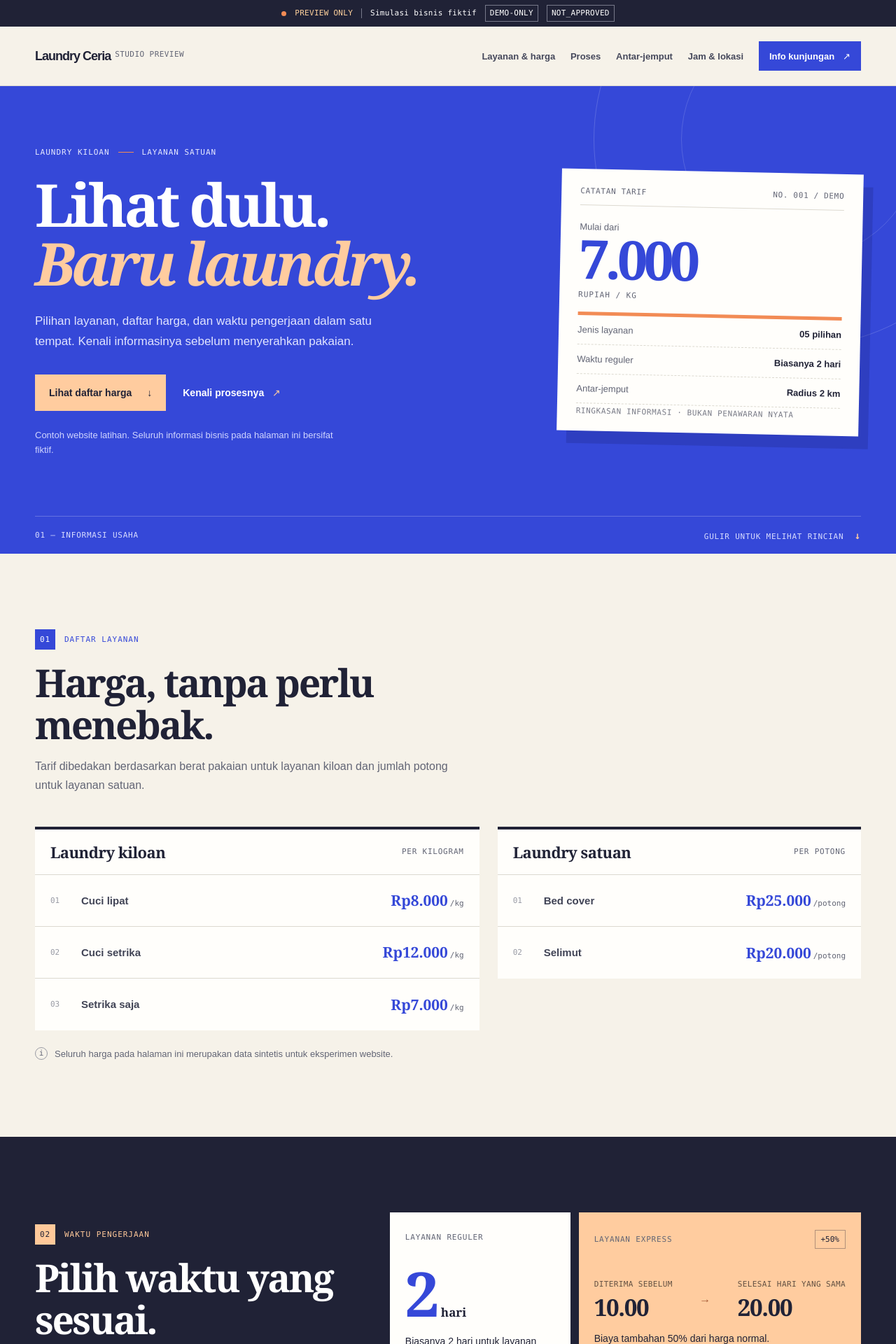
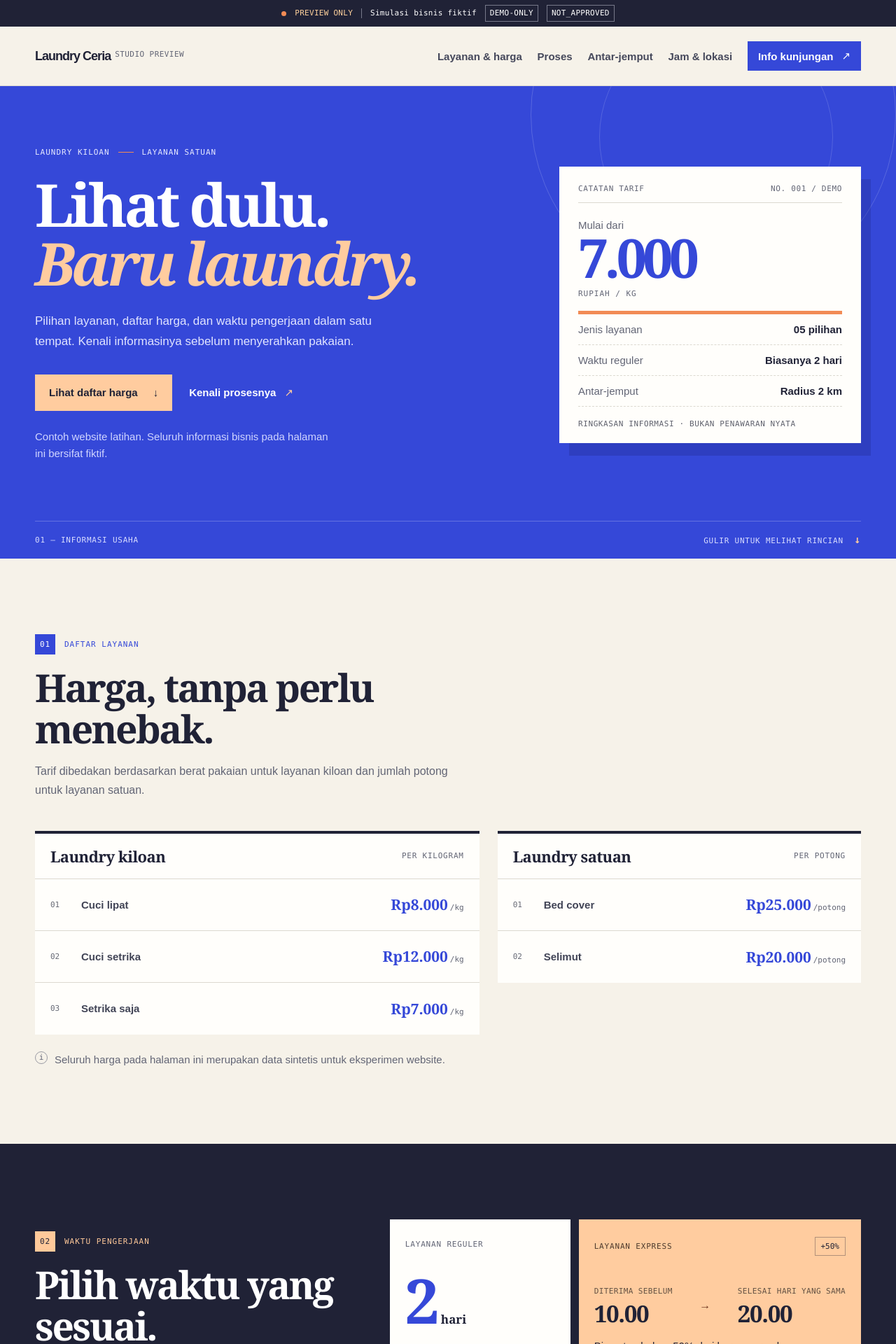
Before and after one commit to kannaryukkei/laundry-ceria-website, a React (Vite) app: page / in a window 1280 px wide. Shown: the top 1920 px of the page at 70% size. Built offline with nearby package versions, Linux system fonts and the light colour scheme.

Commit message:
fix(test-02): resolve overflow, text-size and contrast failures

```diff
--- a/src/styles.css
+++ b/src/styles.css
@@ -41,15 +41,15 @@ a:focus-visible, button:focus-visible { outline: 3px solid var(--orange); outlin
 .wordmark { display: inline-flex; align-items: center; gap: 10px; color: var(--ink); font-size: 18px; font-weight: 800; letter-spacing: -.055em; text-decoration: none; white-space: nowrap; }
 .wordmark small { align-self: flex-start; margin: 1px 0 0 -4px; color: var(--muted); font: 500 11px var(--mono); letter-spacing: .04em; }
 .main-nav { display: flex; align-items: center; gap: clamp(12px, 1.7vw, 25px); }
-.main-nav a { color: #45485B; font-size: 13px; font-weight: 600; text-decoration: none; transition: color .18s ease; }
+.main-nav a { color: #45485B; font-size: 15px; font-weight: 600; text-decoration: none; transition: color .18s ease; }
 .main-nav a:hover { color: var(--blue); }
 .main-nav .nav-cta { display: inline-flex; min-height: 42px; align-items: center; gap: 12px; padding: 0 15px; color: white; background: var(--blue); }
 .main-nav .nav-cta:hover { color: white; background: var(--blue-dark); }
 .menu-toggle { display: none; }
 
 .hero { position: relative; overflow: hidden; padding: 88px 0 0; color: white; background: var(--blue); }
-.hero::before { position: absolute; top: -220px; right: -160px; width: 590px; height: 590px; border: 1px solid rgba(255,255,255,.17); border-radius: 50%; content: ''; }
-.hero::after { position: absolute; top: -95px; right: -35px; width: 340px; height: 340px; border: 1px solid rgba(255,255,255,.15); border-radius: 50%; content: ''; }
+.hero::before { position: absolute; top: -220px; right: 0; width: min(42vw, 520px); height: min(42vw, 520px); border: 1px solid rgba(255,255,255,.17); border-radius: 50%; content: ''; }
+.hero::after { position: absolute; top: -95px; right: 7%; width: min(26vw, 340px); height: min(26vw, 340px); border: 1px solid rgba(255,255,255,.15); border-radius: 50%; content: ''; }
 .hero-layout { position: relative; z-index: 1; display: grid; grid-template-columns: minmax(0, 1.08fr) minmax(340px, .72fr); align-items: center; gap: clamp(50px, 8vw, 120px); padding-bottom: 84px; }
 .hero-copy { max-width: 650px; }
 .eyebrow { display: flex; align-items: center; gap: 12px; margin: 0 0 26px; color: #E7E9FF; font: 500 11px var(--mono); letter-spacing: .09em; }
@@ -58,25 +58,25 @@ a:focus-visible, button:focus-visible { outline: 3px solid var(--orange); outlin
 .hero h1 em { color: #FFCC9F; font-weight: 600; }
 .hero-description { max-width: 490px; margin: 27px 0 0; color: #E1E4FF; font-size: 17px; line-height: 1.72; }
 .hero-actions { display: flex; align-items: center; flex-wrap: wrap; gap: 24px; margin-top: 32px; }
-.button { min-height: 52px; display: inline-flex; align-items: center; justify-content: center; gap: 22px; padding: 0 20px; font-size: 14px; font-weight: 700; text-decoration: none; }
+.button { min-height: 52px; display: inline-flex; align-items: center; justify-content: center; gap: 22px; padding: 0 20px; font-size: 15px; font-weight: 700; text-decoration: none; }
 .button-primary { color: var(--ink); background: #FFCC9F; transition: background .18s ease, transform .18s ease; }
 .button-primary:hover { background: #FFDDBF; transform: translateY(-2px); }
-.quiet-link { color: white; font-size: 14px; font-weight: 600; text-decoration: none; }
+.quiet-link { color: white; font-size: 15px; font-weight: 600; text-decoration: none; }
 .quiet-link span { margin-left: 8px; color: #FFCC9F; }
-.hero-footnote { max-width: 430px; margin: 25px 0 0; color: #D0D5FF; font-size: 13px; line-height: 1.6; }
-.hero-side { position: relative; padding: 25px 27px 21px; color: var(--ink); background: var(--white); box-shadow: 14px 18px 0 rgba(26,34,120,.25); transform: rotate(1.2deg); }
+.hero-footnote { max-width: 430px; margin: 25px 0 0; color: #D0D5FF; font-size: 15px; line-height: 1.6; }
+.hero-side { position: relative; padding: 25px 27px 21px; color: var(--ink); background: var(--white); box-shadow: 14px 18px 0 rgba(26,34,120,.25); }
 .hero-side-top { display: flex; justify-content: space-between; gap: 12px; padding-bottom: 13px; border-bottom: 1px solid var(--line); color: var(--muted); font: 500 11px var(--mono); letter-spacing: .06em; }
 .hero-price { display: flex; flex-direction: column; align-items: flex-start; padding: 23px 0 18px; }
-.hero-price > span { color: var(--muted); font-size: 13px; }
+.hero-price > span { color: var(--muted); font-size: 15px; }
 .hero-price strong { color: var(--blue); font: 700 clamp(56px, 6vw, 80px)/1 var(--display); letter-spacing: -.07em; }
 .hero-price small { margin-top: 6px; color: var(--muted); font: 500 11px var(--mono); letter-spacing: .09em; }
 .hero-side-rule { height: 5px; background: var(--orange); }
-.hero-side-row { display: flex; justify-content: space-between; gap: 12px; padding: 13px 0; border-bottom: 1px dashed var(--line); font-size: 13px; }
+.hero-side-row { display: flex; justify-content: space-between; gap: 12px; padding: 13px 0; border-bottom: 1px dashed var(--line); font-size: 15px; }
 .hero-side-row span { color: var(--muted); }
 .hero-side-row b { font-weight: 700; text-align: right; }
-.hero-side-caption { margin: 18px 0 0; color: #797B87; font: 500 11px var(--mono); letter-spacing: .055em; }
+.hero-side-caption { display: block; margin: 18px 0 0; color: #5F616D; font: 500 11px var(--mono); letter-spacing: .055em; }
 .hero-bottom { position: relative; z-index: 1; min-height: 54px; display: flex; align-items: center; justify-content: space-between; gap: 20px; border-top: 1px solid rgba(255,255,255,.23); color: #D9DDFF; font: 500 11px var(--mono); letter-spacing: .07em; }
-.hero-bottom b { margin-left: 8px; color: #FFCC9F; font-size: 14px; }
+.hero-bottom b { margin-left: 8px; color: #FFCC9F; font-size: 15px; }
 
 .section { padding: 108px 0; }
 .section-heading { max-width: 680px; margin-bottom: 45px; }
@@ -92,11 +92,11 @@ a:focus-visible, button:focus-visible { outline: 3px solid var(--orange); outlin
 .price-table-heading > span { color: var(--muted); font: 500 11px var(--mono); letter-spacing: .07em; text-align: right; }
 .price-line { min-height: 74px; display: grid; grid-template-columns: 32px minmax(0, 1fr) auto; align-items: center; gap: 12px; padding: 12px 22px; border-bottom: 1px solid var(--line); }
 .price-line:last-child { border-bottom: 0; }
-.price-line-index { color: #999BA5; font: 500 11px var(--mono); }
+.price-line-index { color: #686B77; font: 500 11px var(--mono); }
 .price-line-name { min-width: 0; color: #414456; font-size: 15px; font-weight: 600; }
 .price-line strong { color: var(--blue); font: 700 21px var(--display); font-variant-numeric: tabular-nums; text-align: right; white-space: nowrap; }
 .price-line small { margin-left: 3px; color: var(--muted); font: 500 11px var(--mono); }
-.section-footnote { display: flex; align-items: flex-start; gap: 10px; margin: 24px 0 0; color: var(--muted); font-size: 13px; line-height: 1.6; }
+.section-footnote { display: flex; align-items: flex-start; gap: 10px; margin: 24px 0 0; color: var(--muted); font-size: 15px; line-height: 1.6; }
 .section-footnote span { width: 18px; height: 18px; display: grid; flex: 0 0 18px; place-items: center; border: 1px solid #9A9BA4; border-radius: 50%; font: 500 11px var(--mono); }
 
 .turnaround-section { color: white; background: var(--ink); }
@@ -110,10 +110,11 @@ a:focus-visible, button:focus-visible { outline: 3px solid var(--orange); outlin
 .turnaround-card { position: relative; min-width: 0; min-height: 270px; padding: 25px 22px 48px; }
 .regular-card { color: var(--ink); background: var(--white); }
 .express-card { color: var(--ink); background: #FFCC9F; }
+.express-card .card-kicker { color: #4D3A2D; }
 .card-kicker { color: var(--muted); font: 500 11px var(--mono); letter-spacing: .075em; }
 .large-duration { display: flex; align-items: baseline; gap: 8px; margin-top: 33px; color: var(--blue); font: 700 88px/.9 var(--display); letter-spacing: -.07em; }
 .large-duration small { color: var(--ink); font: 600 17px var(--display); letter-spacing: 0; }
-.turnaround-card p { margin: 17px 0 0; font-size: 14px; line-height: 1.6; }
+.turnaround-card p { margin: 17px 0 0; font-size: 15px; line-height: 1.6; }
 .card-index { position: absolute; bottom: 20px; left: 22px; color: #777987; font: 500 11px var(--mono); letter-spacing: .06em; }
 .express-card-head { display: flex; align-items: center; justify-content: space-between; gap: 10px; }
 .express-card-head > b { padding: 6px 8px; border: 1px solid rgba(32,34,54,.35); font: 500 11px var(--mono); }
@@ -121,9 +122,9 @@ a:focus-visible, button:focus-visible { outline: 3px solid var(--orange); outlin
 .express-time-row > div { min-width: 0; display: flex; flex-direction: column; gap: 8px; }
 .express-time-row > div > span { color: #625143; font: 500 11px/1.4 var(--mono); letter-spacing: .035em; }
 .express-time-row strong { color: var(--ink); font: 700 clamp(25px, 2.6vw, 35px)/1 var(--display); letter-spacing: -.04em; }
-.express-time-row > i { color: #A45A35; font-style: normal; }
+.express-time-row > i { color: #6A341D; font-style: normal; }
 .express-card p { max-width: 270px; }
-.turnaround-note { grid-column: 2; margin: -35px 0 0; color: #BFC1CC; font-size: 13px; line-height: 1.6; }
+.turnaround-note { grid-column: 2; margin: -35px 0 0; color: #BFC1CC; font-size: 15px; line-height: 1.6; }
 
 .process-section { background: #FFFEFB; }
 .process-list { display: grid; grid-template-columns: repeat(3, minmax(0, 1fr)); margin: 0; padding: 0; border-top: 1px solid var(--line); list-style: none; }
@@ -132,18 +133,18 @@ a:focus-visible, button:focus-visible { outline: 3px solid var(--orange); outlin
 .process-step:nth-child(3n + 2), .process-step:nth-child(3n + 3) { padding-left: 20px; }
 .process-number { color: var(--blue); font: 700 26px var(--display); }
 .process-step h3 { margin: 3px 0 9px; color: var(--ink); font-size: 16px; line-height: 1.4; }
-.process-step p { margin: 0; color: var(--muted); font-size: 14px; line-height: 1.65; }
-.process-mark { color: #A6A7AF; font-size: 15px; }
+.process-step p { margin: 0; color: var(--muted); font-size: 15px; line-height: 1.65; }
+.process-mark { color: #5C5F6C; font-size: 15px; }
 .wrap-note { display: flex; align-items: center; gap: 14px; margin-top: 25px; padding: 16px 19px; color: var(--ink); background: #F6E5D8; }
 .wrap-note-symbol { width: 25px; height: 25px; display: grid; flex: 0 0 25px; place-items: center; border-radius: 50%; color: white; background: #A94F28; font-size: 16px; }
-.wrap-note p { margin: 0; font-size: 14px; font-weight: 600; }
+.wrap-note p { margin: 0; font-size: 15px; font-weight: 600; }
 
 .pickup-section { background: #E5E8FF; }
 .pickup-layout { display: grid; grid-template-columns: .9fr 1.1fr; gap: 70px; align-items: center; }
 .pickup-section .section-heading { margin-bottom: 0; }
 .radius-display { width: 128px; height: 128px; display: grid; grid-template-columns: auto auto; grid-template-rows: 1fr auto; align-content: center; justify-content: center; align-items: end; margin-top: 30px; border: 1px solid #929BE7; border-radius: 50%; color: var(--blue); }
 .radius-display strong { font: 700 65px/.85 var(--display); letter-spacing: -.07em; }
-.radius-display > span { padding: 0 0 4px 4px; font: 500 13px var(--mono); }
+.radius-display > span { padding: 0 0 4px 4px; font: 500 15px var(--mono); }
 .radius-display > small { grid-column: 1 / -1; margin-top: 10px; color: #555E9B; font: 500 11px var(--mono); letter-spacing: .05em; }
 .pickup-rules { min-width: 0; }
 .pickup-rule { min-height: 132px; display: flex; align-items: center; justify-content: space-between; gap: 20px; padding: 25px 28px; background: var(--white); }
@@ -155,7 +156,7 @@ a:focus-visible, button:focus-visible { outline: 3px solid var(--orange); outlin
 .pickup-free { color: white; background: var(--blue); }
 .pickup-free > div > span { color: #D9DEFF; }
 .pickup-free > div > strong, .pickup-free > b { color: white; }
-.pickup-clarification { margin: 17px 0 0; color: #505680; font-size: 13px; line-height: 1.65; }
+.pickup-clarification { margin: 17px 0 0; color: #505680; font-size: 15px; line-height: 1.65; }
 
 .location-section { background: var(--paper); }
 .location-grid { display: grid; grid-template-columns: 1fr 1fr; gap: 22px; }
@@ -163,20 +164,20 @@ a:focus-visible, button:focus-visible { outline: 3px solid var(--orange); outlin
 .sheet-top { display: flex; align-items: center; justify-content: space-between; gap: 15px; padding-bottom: 19px; border-bottom: 2px solid var(--ink); }
 .sheet-top h3 { margin: 0; font: 700 24px var(--display); }
 .sheet-top span { color: var(--muted); font: 500 11px var(--mono); letter-spacing: .08em; }
-.hours-line { min-height: 45px; display: flex; align-items: center; justify-content: space-between; gap: 15px; border-bottom: 1px solid var(--line); color: #505263; font-size: 14px; }
+.hours-line { min-height: 45px; display: flex; align-items: center; justify-content: space-between; gap: 15px; border-bottom: 1px solid var(--line); color: #505263; font-size: 15px; }
 .hours-line:last-child { border-bottom: 0; }
-.hours-line strong { color: var(--ink); font-size: 14px; font-variant-numeric: tabular-nums; white-space: nowrap; }
+.hours-line strong { color: var(--ink); font-size: 15px; font-variant-numeric: tabular-nums; white-space: nowrap; }
 .address-sheet { position: relative; overflow: hidden; background: #F1E6D9; }
-.address-sheet::after { position: absolute; right: -45px; bottom: -60px; width: 240px; height: 240px; border: 1px solid rgba(169,79,40,.22); border-radius: 50%; box-shadow: 0 0 0 24px rgba(169,79,40,.045), 0 0 0 48px rgba(169,79,40,.035); content: ''; }
+.address-sheet::after { position: absolute; right: 0; bottom: -60px; width: min(45vw, 240px); height: min(45vw, 240px); border: 1px solid rgba(169,79,40,.22); border-radius: 50%; box-shadow: 0 0 0 24px rgba(169,79,40,.045), 0 0 0 48px rgba(169,79,40,.035); content: ''; }
 .address-warning { display: inline-block; padding: 7px 9px; border: 1px solid #A94F28; color: #873E20; font: 500 11px var(--mono); letter-spacing: .04em; }
-.address-label { margin: 39px 0 12px; color: #79533E; font: 500 11px var(--mono); letter-spacing: .08em; }
+.address-label { display: block; margin: 39px 0 12px; color: #79533E; font: 500 11px var(--mono); letter-spacing: .08em; }
 .address-sheet h3 { position: relative; z-index: 1; margin: 0; color: var(--ink); font: 700 clamp(30px, 3vw, 40px)/1.13 var(--display); letter-spacing: -.035em; }
-.address-sheet > p:last-of-type { position: relative; z-index: 1; max-width: 390px; margin: 19px 0 0; color: #675A50; font-size: 14px; line-height: 1.65; }
+.address-sheet > p:last-of-type { position: relative; z-index: 1; max-width: 390px; margin: 19px 0 0; color: #675A50; font-size: 15px; line-height: 1.65; }
 .address-reference { position: absolute; z-index: 1; bottom: 24px; left: 28px; color: #79533E; font: 500 11px var(--mono); letter-spacing: .06em; }
 
 .contact-section { color: white; background: var(--blue); }
 .contact-layout { display: grid; grid-template-columns: .9fr 1.1fr; gap: 75px; align-items: start; }
-.contact-overline { margin: 0 0 20px; color: #FFCC9F; font: 500 11px var(--mono); letter-spacing: .09em; }
+.contact-overline { display: block; margin: 0 0 20px; color: #FFCC9F; font: 500 11px var(--mono); letter-spacing: .09em; }
 .contact-intro h2 { margin: 0; color: white; font: 700 clamp(38px, 4.1vw, 56px)/1.1 var(--display); letter-spacing: -.045em; }
 .contact-intro h2 em { color: #FFCC9F; }
 .contact-intro > p:last-child { max-width: 430px; margin: 20px 0 0; color: #E0E4FF; font-size: 15px; line-height: 1.7; }
@@ -184,17 +185,17 @@ a:focus-visible, button:focus-visible { outline: 3px solid var(--orange); outlin
 .contact-option { position: relative; min-height: 190px; padding: 23px 0; border-bottom: 1px solid rgba(255,255,255,.3); }
 .contact-option-number { color: #FFCC9F; font: 500 11px var(--mono); }
 .contact-option h3 { margin: 14px 0 7px; color: white; font: 600 22px var(--display); }
-.contact-option p { max-width: 470px; margin: 0; color: #E0E4FF; font-size: 14px; line-height: 1.6; }
-.contact-option > a { display: inline-flex; gap: 12px; margin-top: 15px; color: #FFCC9F; font-size: 13px; font-weight: 700; text-decoration: none; }
-.contact-disabled { opacity: .92; }
+.contact-option p { max-width: 470px; margin: 0; color: #E0E4FF; font-size: 15px; line-height: 1.6; }
+.contact-option > a { display: inline-flex; gap: 12px; margin-top: 15px; color: #FFCC9F; font-size: 15px; font-weight: 700; text-decoration: none; }
+.contact-disabled { opacity: 1; }
 .disabled-status { display: inline-block; margin-top: 15px; padding: 7px 9px; border: 1px solid rgba(255,255,255,.5); color: white; font: 500 11px var(--mono); letter-spacing: .04em; }
 
 .site-footer { color: white; background: var(--ink); }
 .footer-main { min-height: 118px; display: grid; grid-template-columns: auto 1fr auto; align-items: center; gap: 30px; }
 .footer-wordmark { color: white; font: 700 21px var(--display); text-decoration: none; }
 .footer-wordmark span { margin-left: 4px; color: #FFCC9F; font: 500 11px var(--mono); }
-.footer-main p { margin: 0; color: #C6C7D0; font-size: 13px; }
-.footer-top { color: white; font-size: 13px; font-weight: 600; text-decoration: none; }
+.footer-main p { margin: 0; color: #C6C7D0; font-size: 15px; }
+.footer-top { color: white; font-size: 15px; font-weight: 600; text-decoration: none; }
 .footer-status { padding: 14px 0; border-top: 1px solid #4B4D5C; }
 .footer-status > div { display: flex; justify-content: space-between; flex-wrap: wrap; gap: 10px; color: #D0D1D9; font: 500 11px var(--mono); letter-spacing: .055em; }
 .footer-status strong { color: #FFCC9F; font-weight: 500; }
@@ -227,7 +228,7 @@ a:focus-visible, button:focus-visible { outline: 3px solid var(--orange); outlin
   .menu-toggle span { width: 17px; height: 2px; background: var(--ink); }
   .main-nav { position: absolute; top: 100%; right: 0; left: 0; display: none; flex-direction: column; align-items: stretch; gap: 0; padding: 8px var(--gutter) 18px; border-bottom: 1px solid var(--line); background: var(--paper); }
   .main-nav.is-open { display: flex; }
-  .main-nav a { padding: 14px 0; border-bottom: 1px solid var(--line); font-size: 14px; }
+  .main-nav a { padding: 14px 0; border-bottom: 1px solid var(--line); font-size: 15px; }
   .main-nav .nav-cta { justify-content: space-between; margin-top: 12px; padding: 13px 15px; border-bottom: 0; }
   .hero { padding-top: 57px; }
   .hero-layout { grid-template-columns: 1fr; gap: 42px; padding-bottom: 54px; }
@@ -235,9 +236,9 @@ a:focus-visible, button:focus-visible { outline: 3px solid var(--orange); outlin
   .hero h1 { font-size: clamp(54px, 12vw, 72px); }
   .hero-description { max-width: 520px; margin-top: 20px; font-size: 16px; }
   .hero-actions { gap: 18px; margin-top: 25px; }
-  .button { min-height: 50px; padding-inline: 16px; font-size: 13px; }
-  .hero-footnote { margin-top: 18px; font-size: 13px; }
-  .hero-side { max-width: 470px; margin-inline: auto; transform: rotate(.5deg); }
+  .button { min-height: 50px; padding-inline: 16px; font-size: 15px; }
+  .hero-footnote { margin-top: 18px; font-size: 15px; }
+  .hero-side { max-width: 470px; margin-inline: auto; }
   .hero-price strong { font-size: 72px; }
   .hero-bottom { min-height: 49px; flex-direction: column; align-items: flex-start; justify-content: center; gap: 8px; padding: 12px 0; font-size: 11px; }
   .section { padding: 76px 0; }
@@ -248,7 +249,7 @@ a:focus-visible, button:focus-visible { outline: 3px solid var(--orange); outlin
   .price-table-heading { min-height: 59px; padding-inline: 17px; }
   .price-table-heading h3 { font-size: 20px; }
   .price-line { min-height: 67px; grid-template-columns: 26px minmax(0, 1fr) auto; gap: 8px; padding-inline: 16px; }
-  .price-line-name { font-size: 14px; }
+  .price-line-name { font-size: 15px; }
   .price-line strong { font-size: 19px; }
   .price-line small { font-size: 11px; }
   .turnaround-layout { grid-template-columns: 1fr; gap: 25px; }
@@ -257,41 +258,41 @@ a:focus-visible, button:focus-visible { outline: 3px solid var(--orange); outlin
   .large-duration { margin-top: 20px; font-size: 75px; }
   .express-time-row { max-width: 390px; margin-top: 27px; }
   .express-time-row strong { font-size: 31px; }
-  .turnaround-note { grid-column: 1; margin: 0; font-size: 13px; }
+  .turnaround-note { grid-column: 1; margin: 0; font-size: 15px; }
   .process-list { grid-template-columns: 1fr; }
   .process-step { min-height: 126px; grid-template-columns: 38px minmax(0, 1fr) 18px; gap: 11px; padding: 20px 0; border-right: 0 !important; }
   .process-step:nth-child(3n + 2), .process-step:nth-child(3n + 3), .process-step:nth-child(even) { padding-left: 0; }
   .process-number { font-size: 24px; }
   .process-step h3 { margin-top: 1px; font-size: 15px; }
-  .process-step p { font-size: 14px; }
+  .process-step p { font-size: 15px; }
   .wrap-note { margin-top: 18px; padding: 14px; }
-  .wrap-note p { font-size: 13px; line-height: 1.55; }
+  .wrap-note p { font-size: 15px; line-height: 1.55; }
   .pickup-layout { grid-template-columns: 1fr; gap: 30px; }
   .radius-display { width: 108px; height: 108px; margin-top: 22px; }
   .radius-display strong { font-size: 55px; }
   .pickup-rule { min-height: 112px; gap: 12px; padding: 20px 17px; }
   .pickup-rule > div > strong { font-size: 18px; }
   .pickup-rule > b { font-size: 19px; }
-  .pickup-clarification { font-size: 13px; }
+  .pickup-clarification { font-size: 15px; }
   .location-grid { grid-template-columns: 1fr; gap: 14px; }
   .hours-sheet, .address-sheet { padding: 22px 18px; }
   .sheet-top { flex-wrap: wrap; }
   .sheet-top h3 { font-size: 22px; }
   .sheet-top span { font-size: 11px; }
-  .hours-line { min-height: 42px; font-size: 14px; }
-  .hours-line strong { font-size: 13px; }
+  .hours-line { min-height: 42px; font-size: 15px; }
+  .hours-line strong { font-size: 15px; }
   .address-sheet { min-height: 330px; }
   .address-label { margin-top: 31px; font-size: 11px; }
   .address-sheet h3 { font-size: 34px; }
   .address-reference { left: 18px; bottom: 20px; }
   .contact-layout { grid-template-columns: 1fr; gap: 35px; }
   .contact-intro h2 { font-size: 42px; }
-  .contact-intro > p:last-child { font-size: 14px; }
+  .contact-intro > p:last-child { font-size: 15px; }
   .contact-option { min-height: 0; padding: 20px 0; }
   .contact-option h3 { font-size: 21px; }
-  .contact-option p { font-size: 14px; }
+  .contact-option p { font-size: 15px; }
   .footer-main { min-height: 0; grid-template-columns: 1fr; gap: 13px; padding-top: 27px; padding-bottom: 26px; }
-  .footer-main p { font-size: 13px; }
+  .footer-main p { font-size: 15px; }
   .footer-top { justify-self: start; margin-top: 5px; }
   .footer-status > div { flex-direction: column; font-size: 11px; }
 }
@@ -301,7 +302,7 @@ a:focus-visible, button:focus-visible { outline: 3px solid var(--orange); outlin
   .hero-side { padding: 20px 17px; }
   .hero-side-row { font-size: 12px; }
   .price-line { grid-template-columns: 20px minmax(0, 1fr) auto; gap: 6px; padding-inline: 12px; }
-  .price-line-name { font-size: 13px; }
+  .price-line-name { font-size: 15px; }
   .price-line strong { font-size: 17px; }
   .price-line small { font-size: 11px; }
   .express-time-row { gap: 7px; }
```
